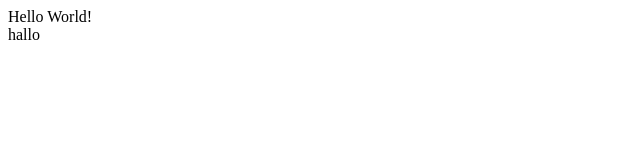
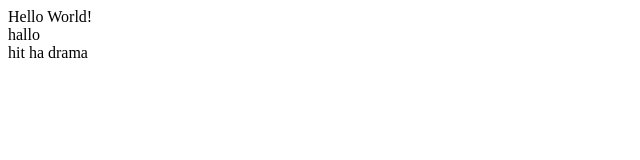
Before and after one commit to devplus-nguyencong/stu-nguyencong, a plain HTML site: page index.html in a window 1280 px wide. Shown: the full height of the page, 0-640 px from the left. Drawn offline with Linux system fonts and the light colour scheme.

Commit message:
linh tinh

```diff
--- a/index.html
+++ b/index.html
@@ -1,2 +1,3 @@
 <div>Hello World!</div>
 <div>hallo</div>
+<div>hit ha drama</div>
```
